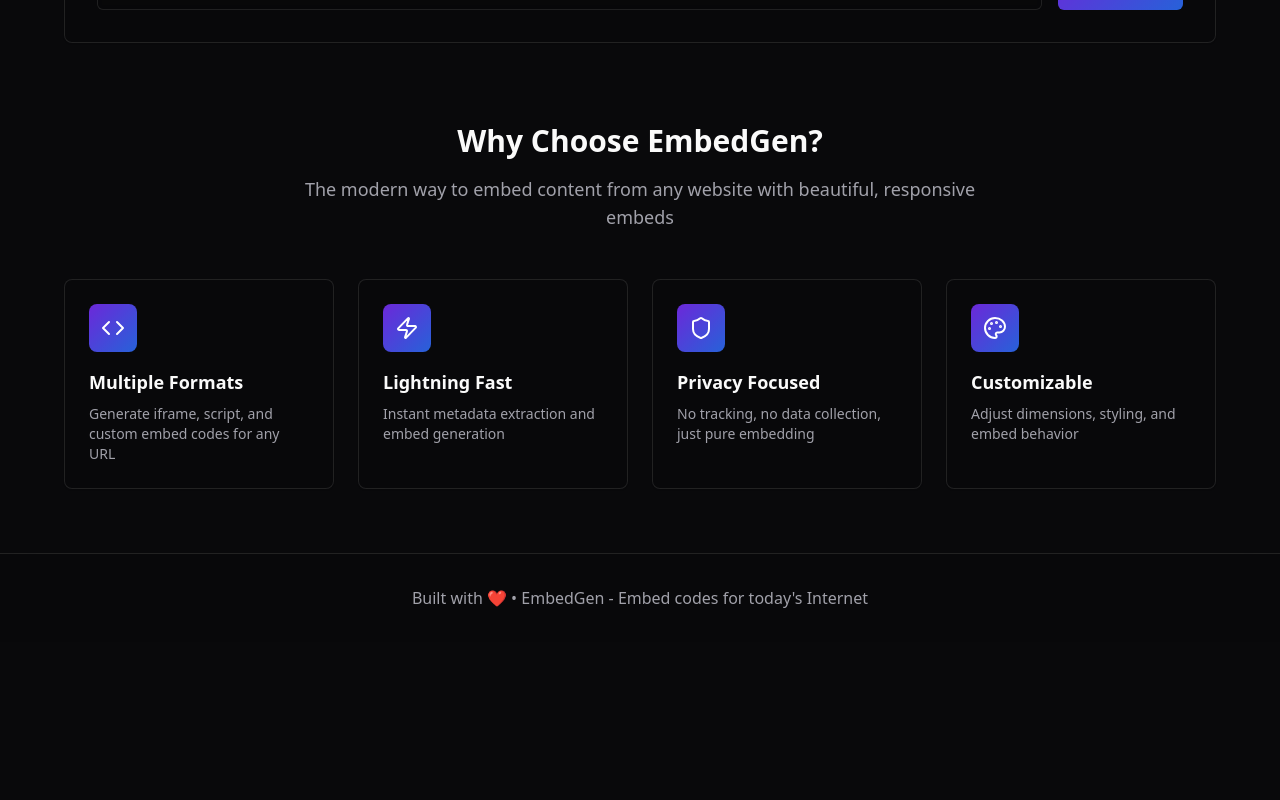
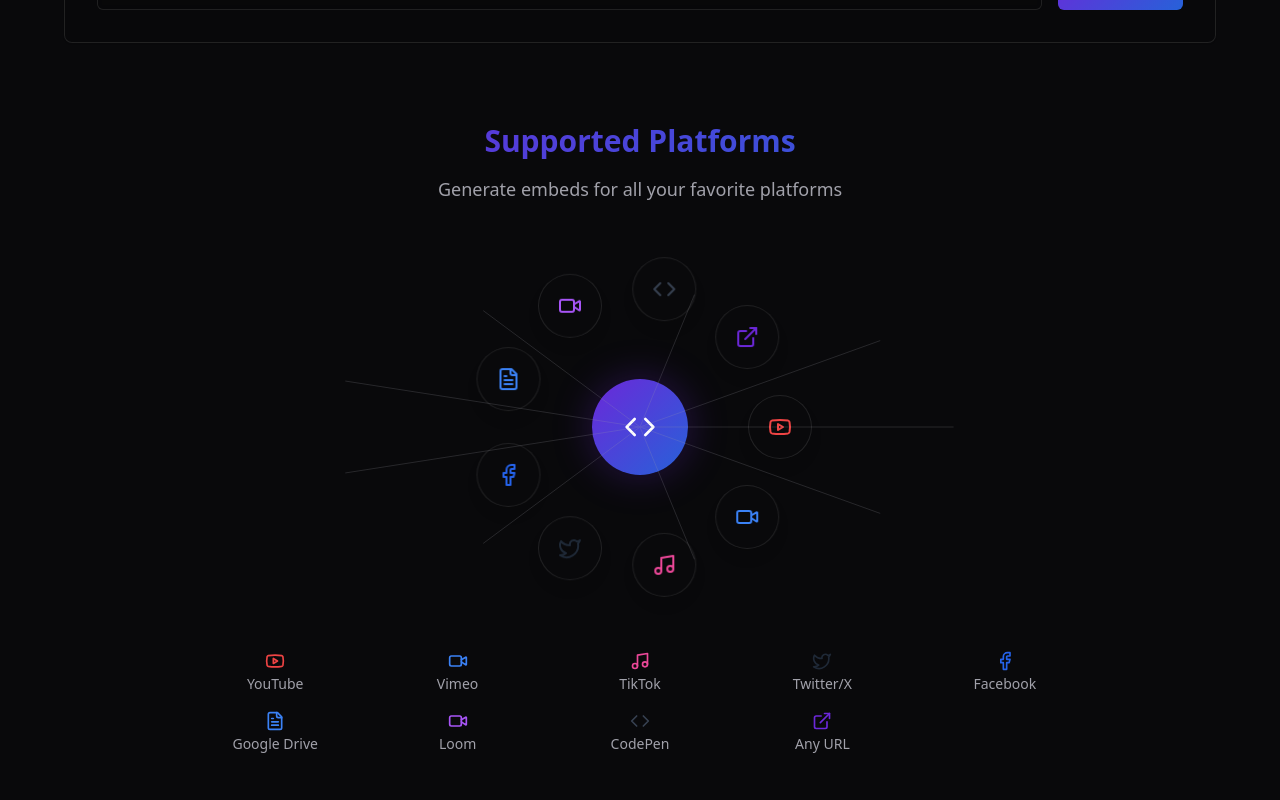
Before and after one commit to mathiaschmid19/embed-easy-peasy, a React (Vite) app: page / in a window 1280 px wide. Shown: the part 320-1120 px from the top of the page. Before the commit the page ends 962 px from the top, so only its background shows below. Built offline with nearby package versions, Linux system fonts and the light colour scheme.

Commit message:
Add platform icons
Add a section to display icons of supported platforms.

```diff
--- /dev/null
+++ b/src/components/SupportedPlatforms.tsx
@@ -0,0 +1,109 @@
+import {
+  Youtube,
+  MessageCircle,
+  Facebook,
+  Twitter,
+  FileText,
+  Video,
+  Code,
+  ExternalLink,
+  Music,
+  Play
+} from 'lucide-react';
+
+const platforms = [
+  { name: 'YouTube', icon: Youtube, color: 'text-red-500' },
+  { name: 'Vimeo', icon: Video, color: 'text-blue-500' },
+  { name: 'TikTok', icon: Music, color: 'text-pink-500' },
+  { name: 'Twitter/X', icon: Twitter, color: 'text-gray-800 dark:text-white' },
+  { name: 'Facebook', icon: Facebook, color: 'text-blue-600' },
+  { name: 'Google Drive', icon: FileText, color: 'text-blue-500' },
+  { name: 'Loom', icon: Video, color: 'text-purple-500' },
+  { name: 'CodePen', icon: Code, color: 'text-gray-700' },
+  { name: 'Any URL', icon: ExternalLink, color: 'text-primary' }
+];
+
+export const SupportedPlatforms = () => {
+  return (
+    <div className="w-full max-w-4xl mx-auto space-y-8">
+      <div className="text-center space-y-4">
+        <h2 className="text-3xl font-bold bg-gradient-primary bg-clip-text text-transparent">
+          Supported Platforms
+        </h2>
+        <p className="text-muted-foreground text-lg">
+          Generate embeds for all your favorite platforms
+        </p>
+      </div>
+
+      <div className="relative">
+        {/* Central hub */}
+        <div className="absolute inset-0 flex items-center justify-center">
+          <div className="w-24 h-24 bg-gradient-primary rounded-full flex items-center justify-center shadow-glow">
+            <Code className="h-8 w-8 text-white" />
+          </div>
+        </div>
+
+        {/* Platform icons arranged in a circle */}
+        <div className="relative w-full h-96 flex items-center justify-center">
+          {platforms.map((platform, index) => {
+            const angle = (index * 360) / platforms.length;
+            const radius = 140;
+            const x = Math.cos((angle * Math.PI) / 180) * radius;
+            const y = Math.sin((angle * Math.PI) / 180) * radius;
+
+            return (
+              <div
+                key={platform.name}
+                className="absolute w-16 h-16 bg-card border border-glass rounded-full flex items-center justify-center shadow-lg hover:scale-110 transition-transform duration-300 backdrop-blur-sm"
+                style={{
+                  transform: `translate(${x}px, ${y}px)`,
+                }}
+              >
+                <platform.icon className={`h-6 w-6 ${platform.color}`} />
+              </div>
+            );
+          })}
+        </div>
+
+        {/* Connecting lines */}
+        <svg className="absolute inset-0 w-full h-full pointer-events-none opacity-20">
+          {platforms.map((_, index) => {
+            const angle = (index * 360) / platforms.length;
+            const radius = 140;
+            const x1 = 50; // center percentage
+            const y1 = 50; // center percentage
+            const x2 = 50 + (Math.cos((angle * Math.PI) / 180) * radius * 100) / 400; // convert to percentage
+            const y2 = 50 + (Math.sin((angle * Math.PI) / 180) * radius * 100) / 400; // convert to percentage
+
+            return (
+              <line
+                key={index}
+                x1={`${x1}%`}
+                y1={`${y1}%`}
+                x2={`${x2}%`}
+                y2={`${y2}%`}
+                stroke="currentColor"
+                strokeWidth="1"
+                className="text-muted-foreground"
+              />
+            );
+          })}
+        </svg>
+      </div>
+
+      {/* Platform names */}
+      <div className="grid grid-cols-3 md:grid-cols-5 gap-4 text-center">
+        {platforms.map((platform) => (
+          <div key={platform.name} className="space-y-2">
+            <div className="flex justify-center">
+              <platform.icon className={`h-5 w-5 ${platform.color}`} />
+            </div>
+            <span className="text-sm text-muted-foreground font-medium">
+              {platform.name}
+            </span>
+          </div>
+        ))}
+      </div>
+    </div>
+  );
+};
--- a/src/pages/Index.tsx
+++ b/src/pages/Index.tsx
@@ -1,6 +1,7 @@
 import { Header } from '@/components/Header';
 import { EmbedGenerator } from '@/components/EmbedGenerator';
 import { Features } from '@/components/Features';
+import { SupportedPlatforms } from '@/components/SupportedPlatforms';
 
 const Index = () => {
   return (
@@ -10,6 +11,7 @@ const Index = () => {
       {/* Hero Section */}
       <main className="container mx-auto px-4 py-16 space-y-20">
         <EmbedGenerator />
+        <SupportedPlatforms />
         <Features />
       </main>
 
```
